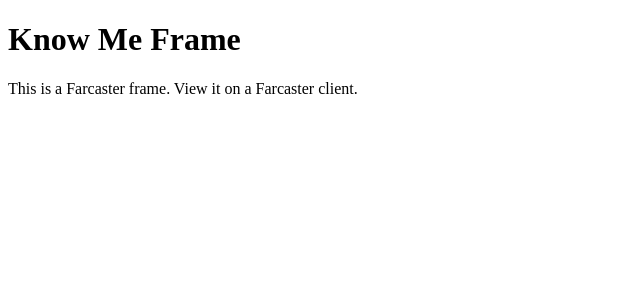
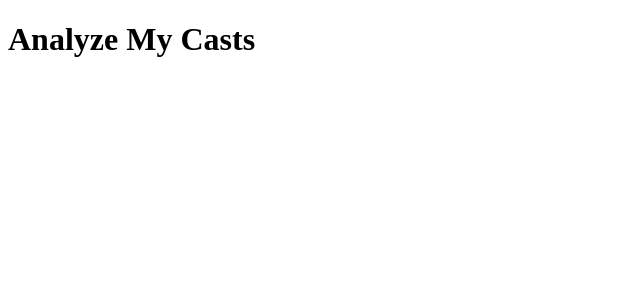
Before and after one commit to AaronVick/AnalyzeMe, a Next.js app: page / in a window 1280 px wide. Shown: the top 300 px of the page, without its empty margins (0-640 px from the left). Built offline with nearby package versions, Linux system fonts and the light colour scheme.

Commit message:
Ensure all changes are committed and pushed

```diff
--- a/pages/index.js
+++ b/pages/index.js
@@ -24,15 +24,14 @@
   return (
     <div>
       <Head>
-        <title>Know Me Frame</title>
+        <title>Know Me</title>
         <meta property="fc:frame" content="vNext" />
         <meta property="fc:frame:image" content="https://analyze-me.vercel.app/knowme.png" />
         <meta property="fc:frame:button:1" content="Analyze Me" />
         <meta property="fc:frame:post_url" content="https://analyze-me.vercel.app/api/analyzeMeFrame" />
       </Head>
       <main>
-        <h1>Know Me Frame</h1>
-        <p>This is a Farcaster frame. View it on a Farcaster client.</p>
+        <h1>Analyze My Casts</h1>
       </main>
     </div>
   );
```
